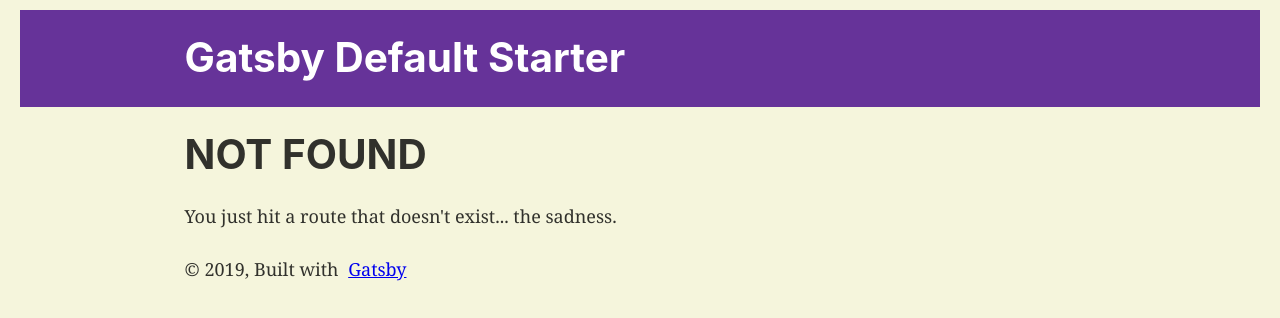
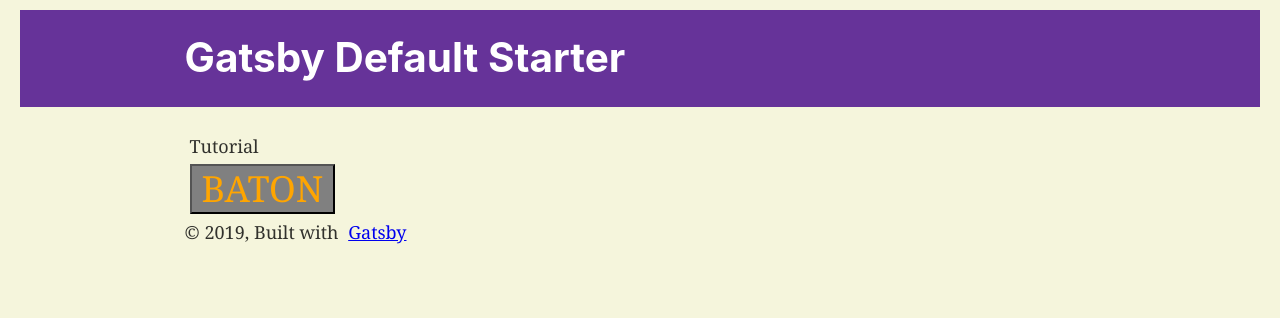
Before and after one commit to zilbuc/gatsby-tutorial, a Gatsby site: page /products/tutorial-products in a window 1280 px wide. Before the commit this address had no page. Built offline with nearby package versions, Linux system fonts and the light colour scheme; Gatsby itself is replaced by a stand-in of ours.

Commit message:
adding pages

```diff
--- a/src/pages/index.js
+++ b/src/pages/index.js
@@ -22,6 +22,7 @@ const IndexPage = () => (
       <Button>I'm a styled button</Button>
     </div>
     <Link to="/page-2/">Go to page 2</Link>
+    <Link to="/tutorial/">Tutorial</Link>
   </Layout>
 )
 
--- /dev/null
+++ b/src/pages/products/tutorial-products.js
@@ -0,0 +1,12 @@
+import React from 'react';
+import Layout from '../../components/layout';
+import { Button } from '../../components/button';
+
+const Tutorial = ({}) => (
+  <Layout>
+    <div>Tutorial</div>
+    <Button>BATON</Button>
+  </Layout>
+);
+
+export default Tutorial;
```
Also changed, not shown: src/pages/tutorial.js (added, +15 -0 lines).
